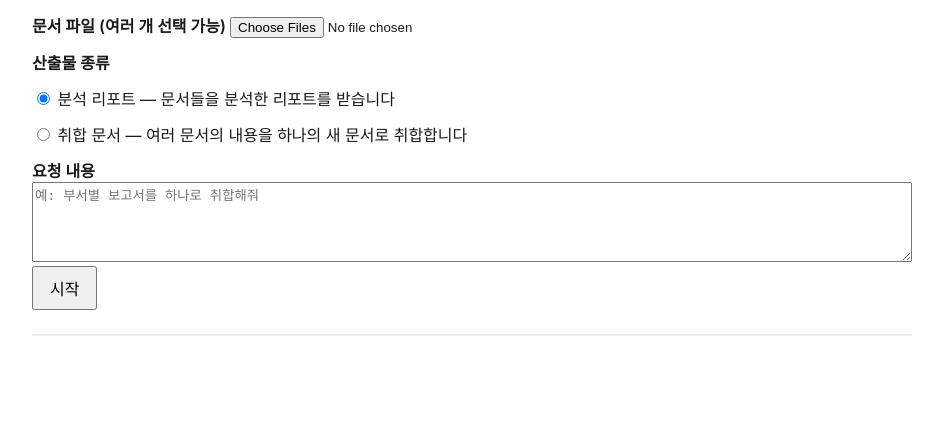
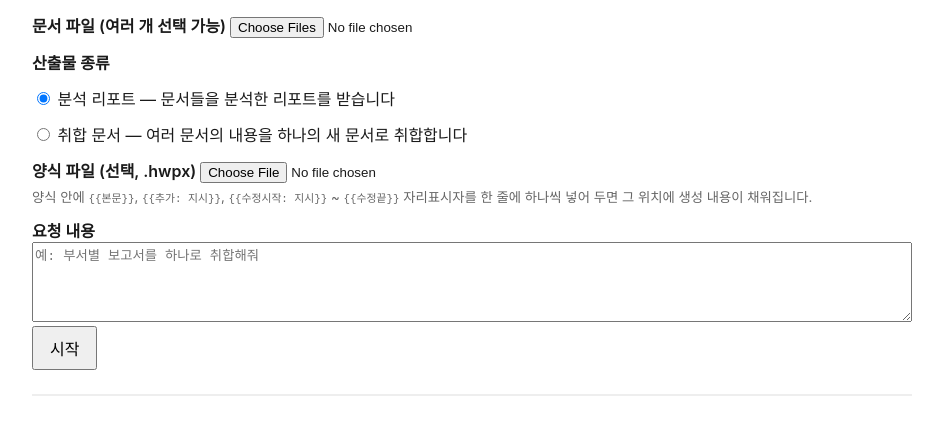
Before and after one commit to team-poem/report-bot, a website: page web/static/index.html in a window 1280 px wide. Shown: the part 107-542 px from the top of the page, without its empty margins (168-1111 px from the left). Drawn offline with Linux system fonts and the light colour scheme.

Commit message:
feat: template attachment UI and placeholder convention docs
Co-Authored-By: Claude Fable 5 <noreply@anthropic.com>

```diff
--- a/web/static/index.html
+++ b/web/static/index.html
@@ -31,6 +31,14 @@
       분석 리포트 — 문서들을 분석한 리포트를 받습니다</label>
     <label style="font-weight:400"><input type="radio" name="output_type" value="merge" />
       취합 문서 — 여러 문서의 내용을 하나의 새 문서로 취합합니다</label>
+    <label>양식 파일 (선택, .hwpx)
+      <input type="file" id="template" accept=".hwpx" />
+    </label>
+    <small style="display:block;color:#666;margin-top:0.25rem">
+      양식 안에 <code>{{본문}}</code>, <code>{{추가: 지시}}</code>,
+      <code>{{수정시작: 지시}}</code> ~ <code>{{수정끝}}</code> 자리표시자를
+      한 줄에 하나씩 넣어 두면 그 위치에 생성 내용이 채워집니다.
+    </small>
     <label>요청 내용
       <textarea id="request_text" placeholder="예: 부서별 보고서를 하나로 취합해줘"></textarea>
     </label>
@@ -83,6 +91,8 @@
       for (const f of document.getElementById('files').files) fd.append('files', f);
       fd.append('request_text', document.getElementById('request_text').value);
       fd.append('output_type', document.querySelector('input[name="output_type"]:checked').value);
+      const tpl = document.getElementById('template').files[0];
+      if (tpl) fd.append('template', tpl);
 
       const resp = await fetch('/jobs', { method: 'POST', body: fd });
       if (!resp.ok) {
```
Also changed, not shown: README.md.
